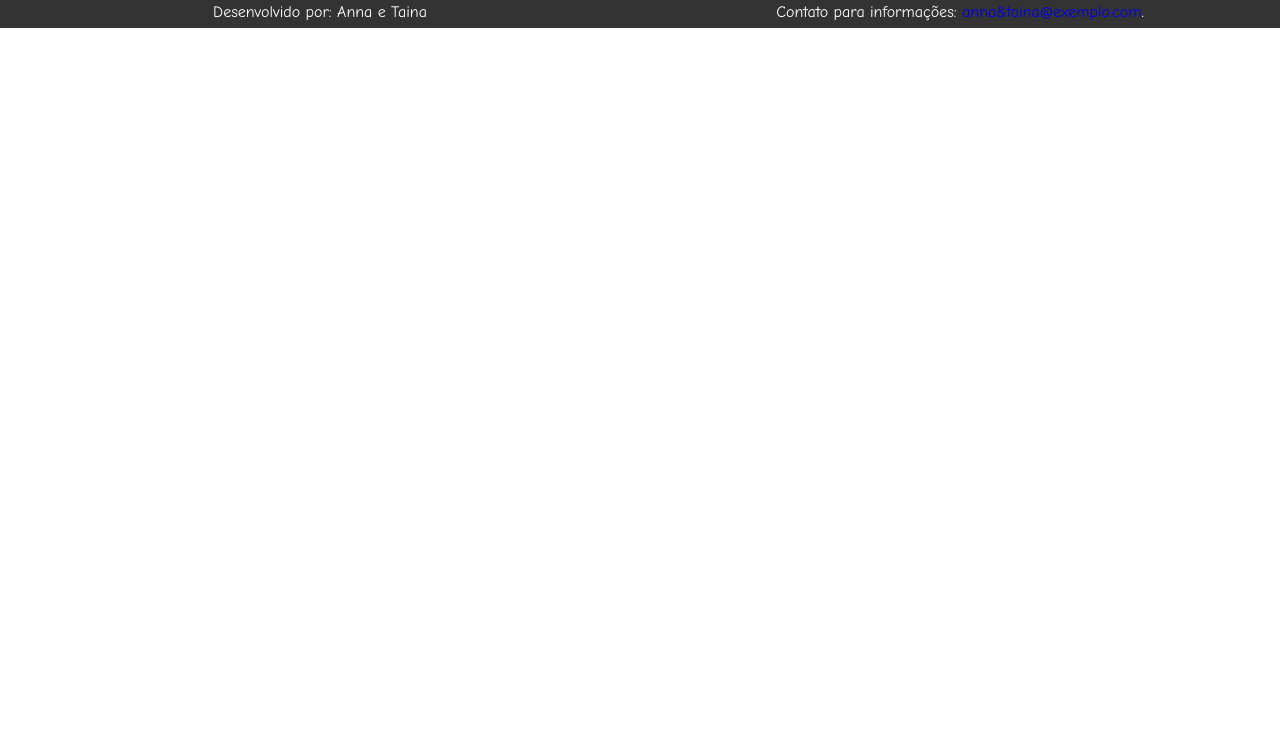
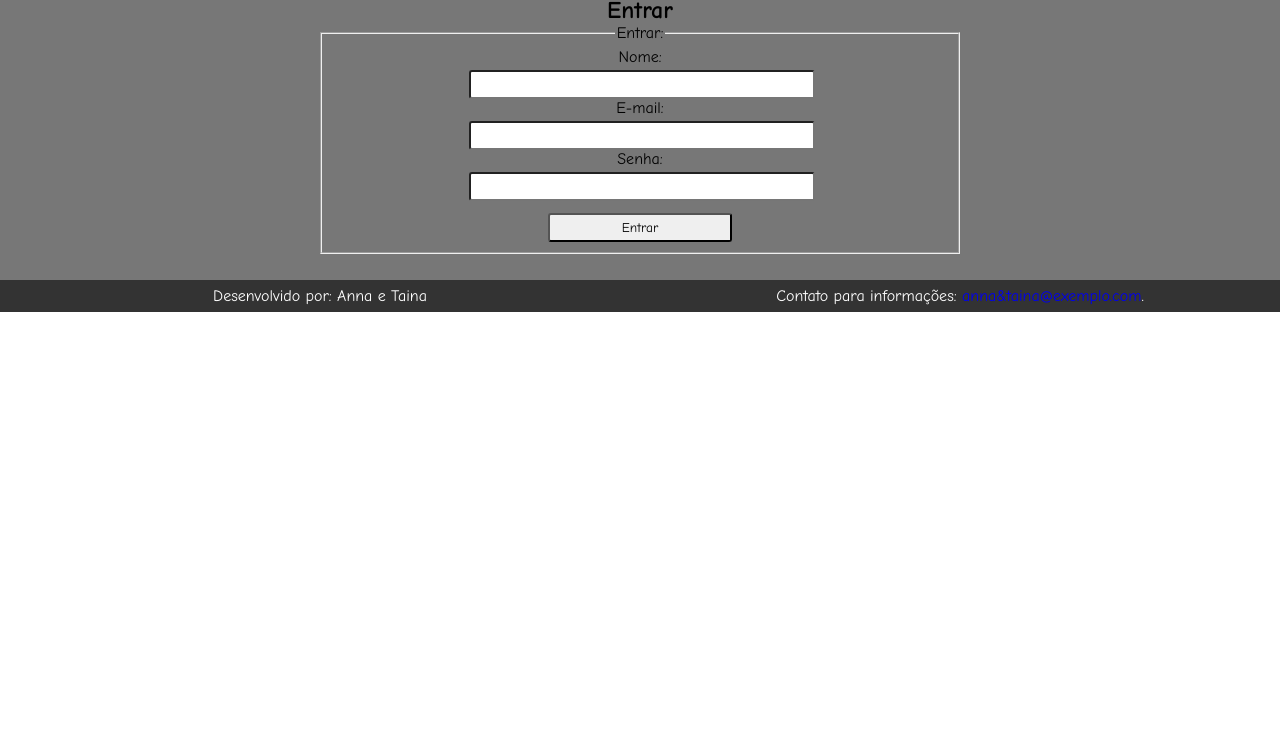
Before and after one commit to annaKarolinePrado/Progeto-Html5-Css3, a plain HTML site: page entrar.html in a window 1280 px wide. Shown: the part 65-800 px from the top of the page. Drawn offline with Linux system fonts and the light colour scheme.

Commit message:
Criado cadastro de login

```diff
--- a/css/entrar.css
+++ b/css/entrar.css
@@ -0,0 +1,6 @@
+.corpo, .sectionEntrar, .formEntrar{width: 100%; float: left;}
+.divEntrar{width: 50%; float: left; margin-left: 25%; text-align: center; margin-bottom: 2%;}
+fieldset input{width: 55%;  padding: 5px 0; border-radius: 3px;}
+.formEntrar label{width: 100%; float: left; }
+.formEntrar input{width: 56%; float: left; margin-left: 22%; margin-top: 4px;}
+#btn{width: 30%; margin-left: 35%; cursor: pointer; margin-top: 2%;}
--- a/entrar.html
+++ b/entrar.html
@@ -24,7 +24,32 @@
         </nav>
 
         <main class="corpo">
+            <section class="sectionEntrar">
+                <div class="divEntrar">
+                    <h2>Entrar</h2>
+                    <form action="mailto:anna&taina@exemplo.com" method="POST">
+                        <fieldset>
+                            <legend>Entrar:</legend>
+                            <div class="formEntrar">
+                                <label>Nome:</label>
+                                <input type="text" name="nome" >
+                            </div>
+                            <div class="formEntrar">
+                                <label>E-mail:</label>
+                                <input type="text" name="email" >
+                            </div>
 
+                            <div class="formEntrar">
+                                <label>Senha:</label>
+                                <input type="password" name="senha" >
+                            </div>
+                            <div class="formEntrar">
+                                <input id="btn" type="submit" value="Entrar">
+                            </div>
+                        </fieldset>
+                    </form>
+                </div>
+            </section>
         </main>
 
         <footer class="rodape">
```
